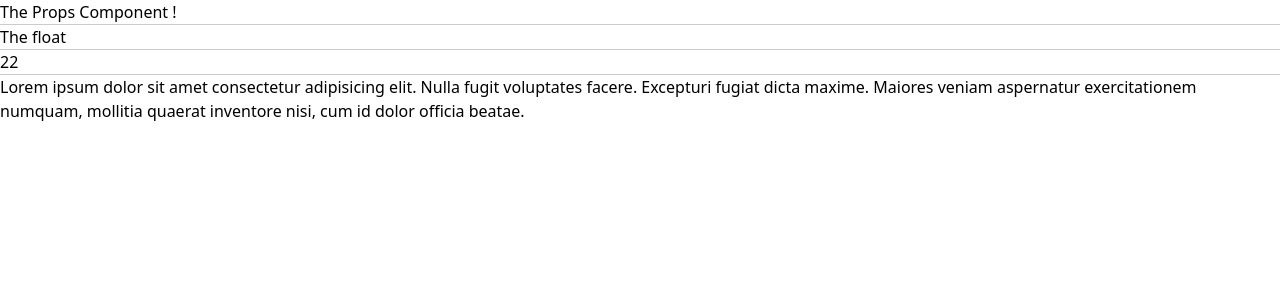
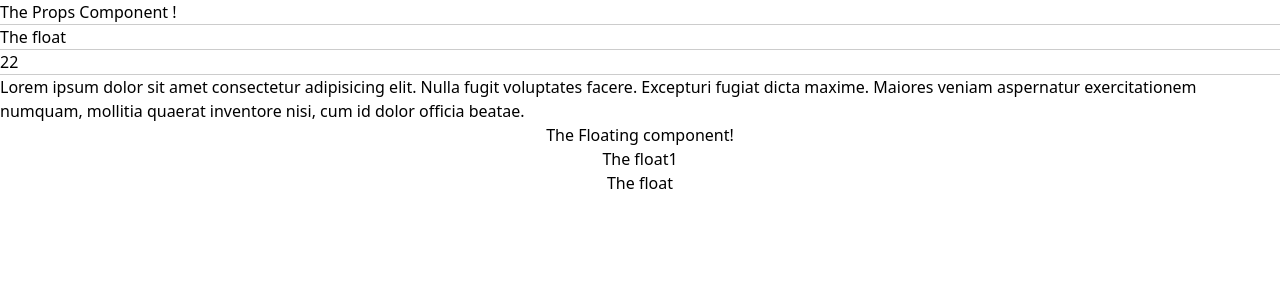
Before and after one commit to timorust/supabase, a Next.js app: page /propsExam in a window 1280 px wide. Shown: the top 300 px of the page. Built offline with nearby package versions, Linux system fonts and the light colour scheme.

Commit message:
duplicate

```diff
--- a/app/propsExam/page.tsx
+++ b/app/propsExam/page.tsx
@@ -20,7 +20,9 @@ export default function PropsAndChildComponent() {
         integer={22}
         component={FloatingComponent22}
       ></PropsComponent>
-      {/* <FloatingComponent /> */}
+      <FloatingComponent />
+      <FloatingComponent1 />
+      <FloatingComponent22 />
     </>
   );
 }
```
